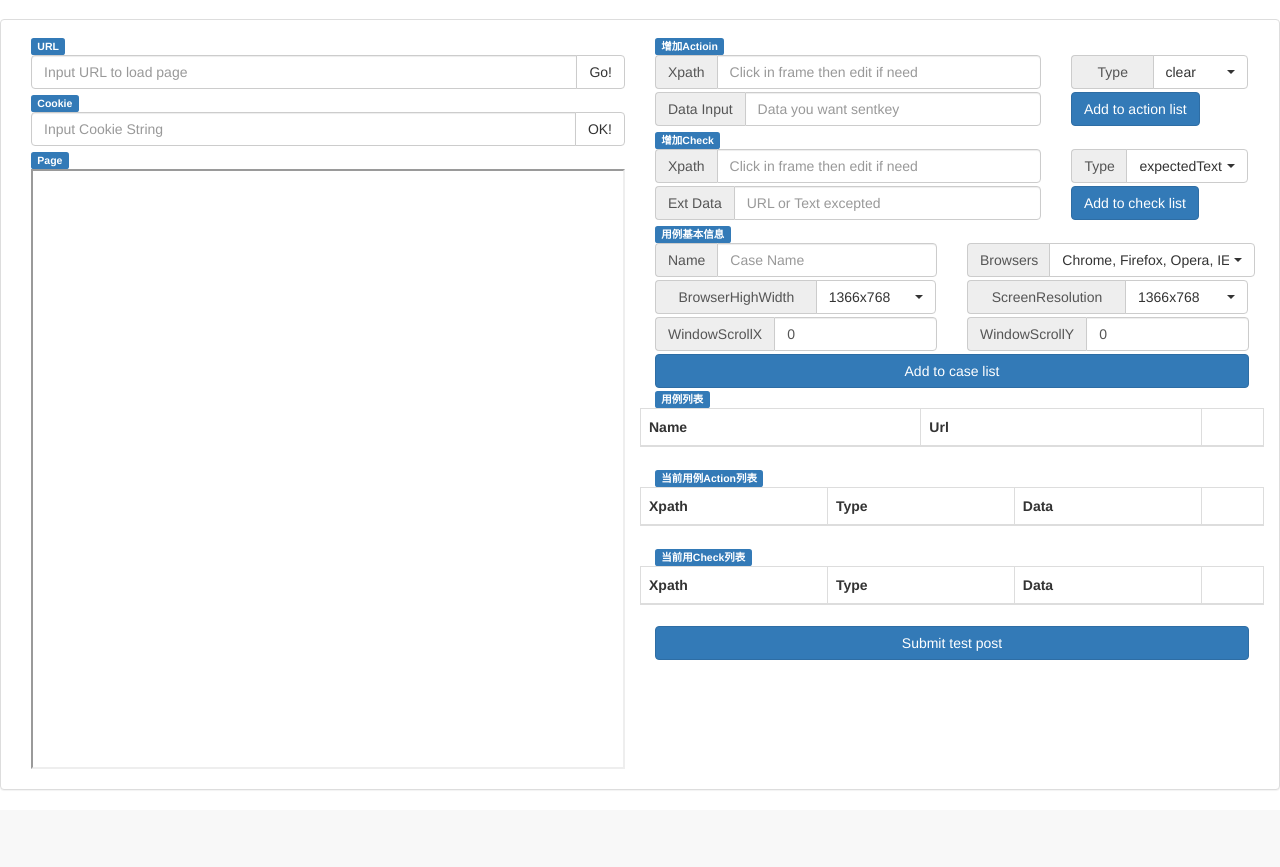
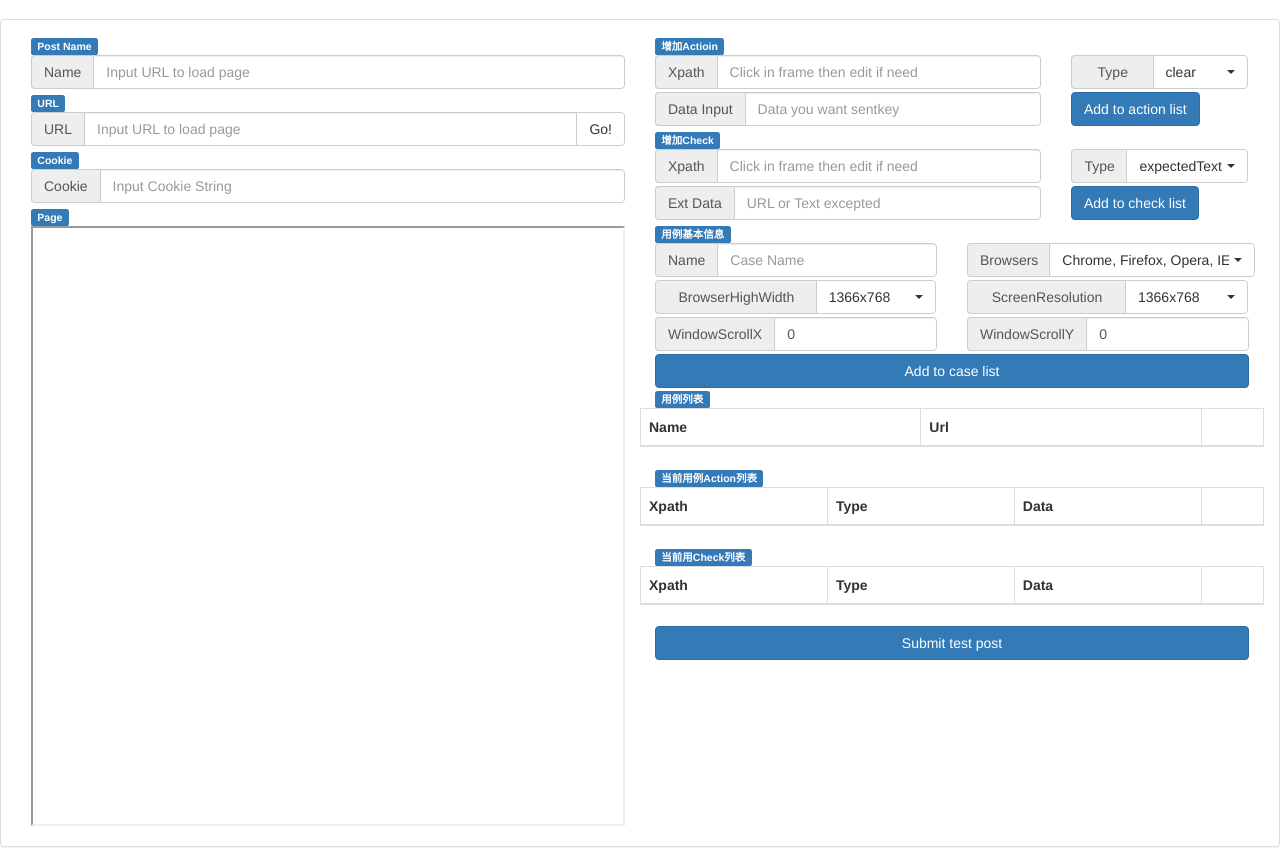
Before and after one commit to cash2one/webtester, a Django app: template web/templates/web/dashboard.html in a window 1280 px wide. Shown: the part 51-918 px from the top of the page. Before the commit the page ends 841 px from the top, so only its background shows below. Run offline with Django 3.2, Linux system fonts and the light colour scheme; the template is opened without the code that fills it, so the values that code supplies are empty; some libraries are stand-ins or nearby versions.

Commit message:
增加前端cookie支持

```diff
--- a/static/dashboard.js
+++ b/static/dashboard.js
@@ -1,11 +1,11 @@
 var urlBtn = $('#urlBtn');
-var cookieBtn = $('#cookieBtn');
 var addActionBtn = $('#addActionBtn');
 var addCheckBtn = $('#addCheckBtn');
 var addCaseBtn = $('#addCaseBtn');
 var submitBtn = $('#submitBtn');
 
 var urlInput = $('#urlInput');
+var nameInput=$('#nameInput');
 var cookieInput = $('#cookieInput');
 var actionXpathInput = $('#actionXpathInput');
 var actionDataInput = $('#actionDataInput');
@@ -37,17 +37,15 @@ var currentAction = {};
 var currentCheck = {};
 
 var url = undefined;
-var cookieString = undefined;
-
-var pageCrawlerUrl=location.origin+"/crawler";
-
-cookieBtn.click(function () {
-    cookieString = cookieInput.val()
-});
+var oldElemList = [];
+var cookie_list=undefined;
 
 urlBtn.click(function () {
-    var url = pageCrawlerUrl+"?url="+urlInput.val();
-    iframePage.attr('src', url);
+    url=urlInput.val();
+    cookie_list=cookieInput.val();
+    $('#formUrl').val(url);
+    $('#formCookie').val(cookie_list);
+    $('#hiddenForm').submit();
 });
 
 actionXpathInput.click(
@@ -55,6 +53,21 @@ actionXpathInput.click(
         xpathInput = actionXpathInput;
     }
 );
+
+
+function makeEleRedBorder(value) {
+    if (value != '') {
+        for (var i = 0; i < oldElemList.length; i++) {
+            $(oldElemList[i]).css("border", "");
+        }
+        var elemList = iframePage.contents().xpathEvaluate(value);
+        oldElemList = elemList;
+        for (var i = 0; i < elemList.length; i++) {
+            var elem = elemList[i];
+            $(elem).css("border", "3px solid red")
+        }
+    }
+};
 
 checkXpathInput.click(
     function () {
@@ -313,7 +326,7 @@ addCheckBtn.click(
 
 submitBtn.click(
     function () {
-        console.log(JSON.stringify({caseList: caseList}));
+        console.log(JSON.stringify({name:nameInput.val(),caseList: caseList}));
         $.post('/add_post',
             {test_post: JSON.stringify({caseList: caseList})},
             function (data) {
@@ -340,8 +353,9 @@ iframePage.load(
             elements[i].onclick = function (event) {
                 event.preventDefault();// 取消事件的默认行为
                 event.stopPropagation(); // 阻止事件的传播
-                var xpathString = createXPathFromElement(this);
-                xpathInput.val(xpathString);
+                var xpathString = createXPathFromElement(elements,this);
+                xpathInput.val(xpathString).focus();
+                makeEleRedBorder(xpathString);
             }
         }
     }
@@ -355,8 +369,7 @@ function makeAlertDom(text, msgClass) {
     return msg;
 }
 
-function createXPathFromElement(elm) {
-    var allNodes = document.getElementsByTagName('*');
+function createXPathFromElement(allNodes,elm) {
     for (var segs = []; elm && elm.nodeType == 1; elm = elm.parentNode) {
         if (elm.hasAttribute('id')) {
             var uniqueIdCount = 0;
@@ -386,3 +399,20 @@ function formatResolution(resolution) {
     var widthHigh = resolution.split('x');
     return {width: parseInt(widthHigh[0]), high: parseInt(widthHigh[1])};
 }
+
+$.fn.xpathEvaluate = function (xpathExpression) {
+    // NOTE: vars not declared local for debug purposes
+    var $this = this.first(); // Don't make me deal with multiples before coffee
+
+    // Evaluate xpath and retrieve matching nodes
+    var xpathResult = this[0].evaluate(xpathExpression, this[0], null, XPathResult.ORDERED_NODE_ITERATOR_TYPE, null);
+
+    var result = [];
+    var elem = undefined;
+    while (elem = xpathResult.iterateNext()) {
+        result.push(elem);
+    }
+
+    $result = jQuery([]).pushStack(result);
+    return $result;
+}
--- a/web/api.py
+++ b/web/api.py
@@ -12,7 +12,7 @@ from webtester.settings import PAGE_CRAWLER_URL
 from django.http import HttpResponse
 from django.shortcuts import render
 from django.shortcuts import get_object_or_404
-from webtester.util import get_from_url
+from webtester.util import get_from_url,post_to_url
 
 
 @csrf_exempt
@@ -138,11 +138,11 @@ def show_post_list(request):
 
 @csrf_exempt
 def crawler(request):
-    url = request.GET['url']
+    url = request.POST['url']
     if url is None or url == '':
         return JsonResponse({'errno': 1, 'msg': 'need url'})
     try:
-        page = get_from_url(PAGE_CRAWLER_URL, {'url': url})
+        page = post_to_url(PAGE_CRAWLER_URL, request.POST)
         return HttpResponse(page)
     except:
         return JsonResponse({'errno': 1, 'msg': 'get html from proxy error ' + traceback.format_exc()})
--- a/web/templates/web/dashboard.html
+++ b/web/templates/web/dashboard.html
@@ -59,7 +59,7 @@
         <div id="navbar" class="navbar-collapse collapse">
             <ul class="nav navbar-nav">
                 <li class="active"><a href="#">添加测试</a></li>
-                <li ><a href="/task">任务管理</a></li>
+                <li><a href="/task">任务管理</a></li>
                 <li><a href="/report">查看报告</a></li>
                 <li><a href="/doc">使用说明</a></li>
             </ul>
@@ -75,25 +75,36 @@
 <div class="panel panel-default">
     <div class="panel-body">
         <div class="col-lg-6">
-            <div class="row-lg-4">
+            <div class="row-lg-2">
+                <span class="label label-primary">Post Name</span>
+                <div class="input-group">
+                    <span class="input-group-addon" id="sizing-addon1">Name</span>
+                    <input type="text" class="form-control" placeholder="Input URL to load page" id="nameInput" aria-describedby="sizing-addon1">
+                </div><!-- /input-group -->
+            </div>
+            <div class="row-lg-2">
                 <span class="label label-primary">URL</span>
                 <div class="input-group">
-                    <input type="text" class="form-control" placeholder="Input URL to load page" id="urlInput">
+                    <span class="input-group-addon" id="sizing-addon2">URL</span>
+                    <input type="text" class="form-control" placeholder="Input URL to load page" id="urlInput" aria-describedby="sizing-addon2">
                     <span class="input-group-btn"><button class="btn btn-default" type="button" id="urlBtn">Go!</button></span>
                 </div><!-- /input-group -->
             </div>
-            <div class="row-lg-4">
+            <div class="row-lg-2">
                 <span class="label label-primary">Cookie</span>
                 <div class="input-group">
-                    <input type="text" class="form-control" placeholder="Input Cookie String" id="cookieInput">
-                    <span class="input-group-btn"><button class="btn btn-default" type="button"
-                                                          id="cookieBtn">OK!</button></span>
+                    <span class="input-group-addon" id="sizing-addon3">Cookie</span>
+                    <input type="text" class="form-control" placeholder="Input Cookie String" id="cookieInput" aria-describedby="sizing-addon3">
                 </div><!-- /input-group -->
             </div>
-            <div class="row-lg-4" style="min-height: 600px">
+            <div class="row-lg-6" style="min-height: 600px">
                 <span class="label label-primary">Page</span>
-                <iframe id="iframePage" src=""></iframe>
+                <iframe id="iframePage" src="" name="iframePage"></iframe>
             </div>
+            <form id='hiddenForm' hidden="true" target="iframePage" method="post" action="/crawler">
+                <input id="formUrl" name="url"/>
+                <input id="formCookie" name="cookie_list"/>
+            </form>
         </div>
 
         <div class="col-lg-6">
@@ -104,7 +115,7 @@
                         <div class="input-group">
                             <span class="input-group-addon">Xpath</span>
                             <input type="text" class="form-control" placeholder="Click in frame then edit if need"
-                                   id="actionXpathInput">
+                                   id="actionXpathInput" onchange="makeEleRedBorder(this.value)">
                         </div>
                     </div>
                     <div class="col-lg-4">
@@ -143,7 +154,7 @@
                         <div class="input-group">
                             <span class="input-group-addon">Xpath</span>
                             <input type="text" class="form-control" placeholder="Click in frame then edit if need"
-                                   id="checkXpathInput">
+                                   id="checkXpathInput" onchange="makeEleRedBorder(this.value)">
                         </div>
                     </div>
                     <div class="col-lg-4">
```
Also changed, not shown: jspagecrawler/crawler.js (+29 -14 lines).
